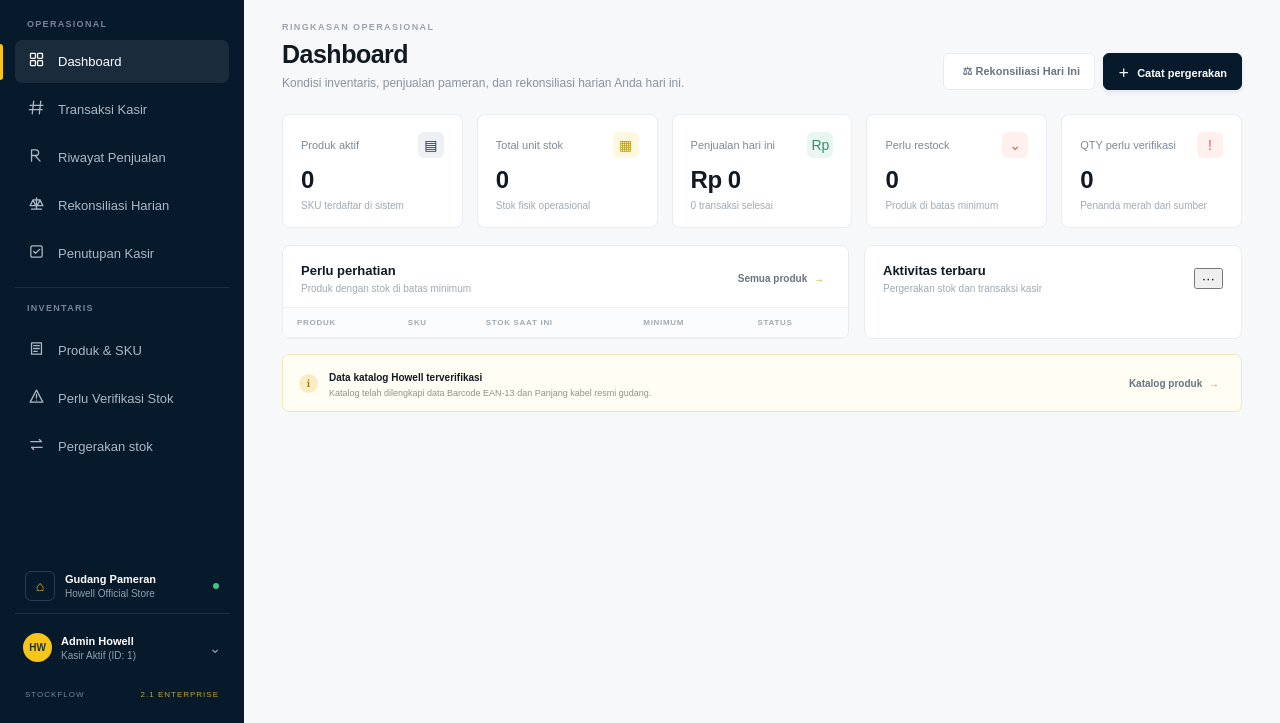
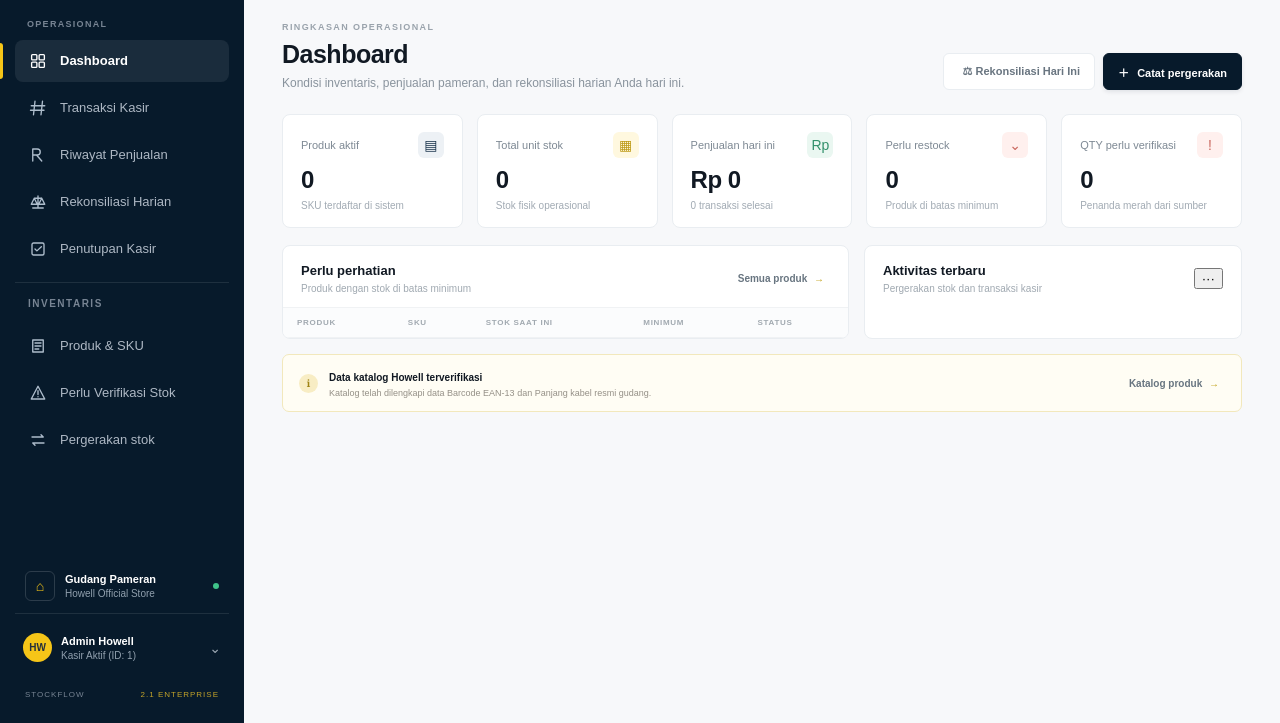
Before and after one commit to wildanfi12/stockflow, a website: page index.html in a window 1280 px wide. Shown: the part 77-800 px from the top of the page. Drawn offline with Linux system fonts and the light colour scheme; no server answers.

Commit message:
Align StockFlow navigation icon styling

```diff
--- a/styles.css
+++ b/styles.css
@@ -100,3 +100,8 @@
 .brand-mark{width:36px;height:36px}.brand-mark img{transform:scale(1.7)}.nav-group-label{padding-top:15px;margin-top:7px;border-top:1px solid #ffffff18}@media(max-width:650px){.nav-group-label{display:none}}
 
 .deployment-notice{margin:16px 38px 0;padding:11px 14px;border:1px solid #ecd28a;border-radius:6px;background:#fff9e7;color:#6f5b20;font-size:11px;line-height:1.5}.deployment-notice[hidden]{display:none}@media(max-width:1000px){.deployment-notice{margin-left:23px;margin-right:23px}}@media(max-width:650px){.deployment-notice{margin:12px 13px 0;font-size:10px}}
+
+
+/* Navigation icon polish */
+.nav{min-height:42px;gap:12px;padding:10px 13px;border-radius:8px;font-size:13px;line-height:1.35;transition:background .18s ease,color .18s ease,transform .18s ease}.nav-icon{width:20px!important;height:20px;display:inline-flex;align-items:center;justify-content:center;flex:0 0 20px;color:currentColor;font-size:0!important;text-align:center}.nav-icon svg{display:block;width:18px;height:18px;overflow:visible}.nav:not(.active) .nav-icon{color:#aebdcc}.nav:hover{transform:translateX(2px)}.nav.active{font-weight:700}.nav-group-label{font-size:10px!important;letter-spacing:1.5px}.nav-group-label:not(.nav){padding-left:13px}
+@media(max-width:650px){.nav{justify-content:flex-start;padding:10px 11px}.nav:not(.active){font-size:13px}.nav span.nav-icon{font-size:0!important}}
```
